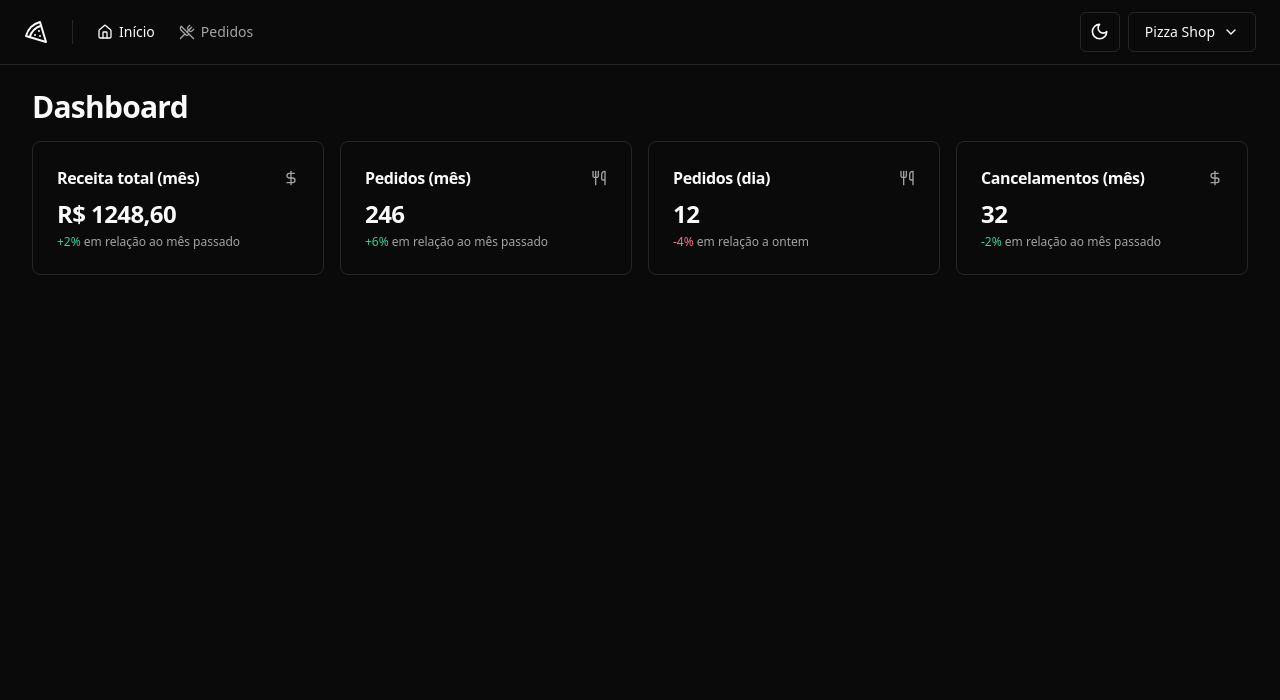
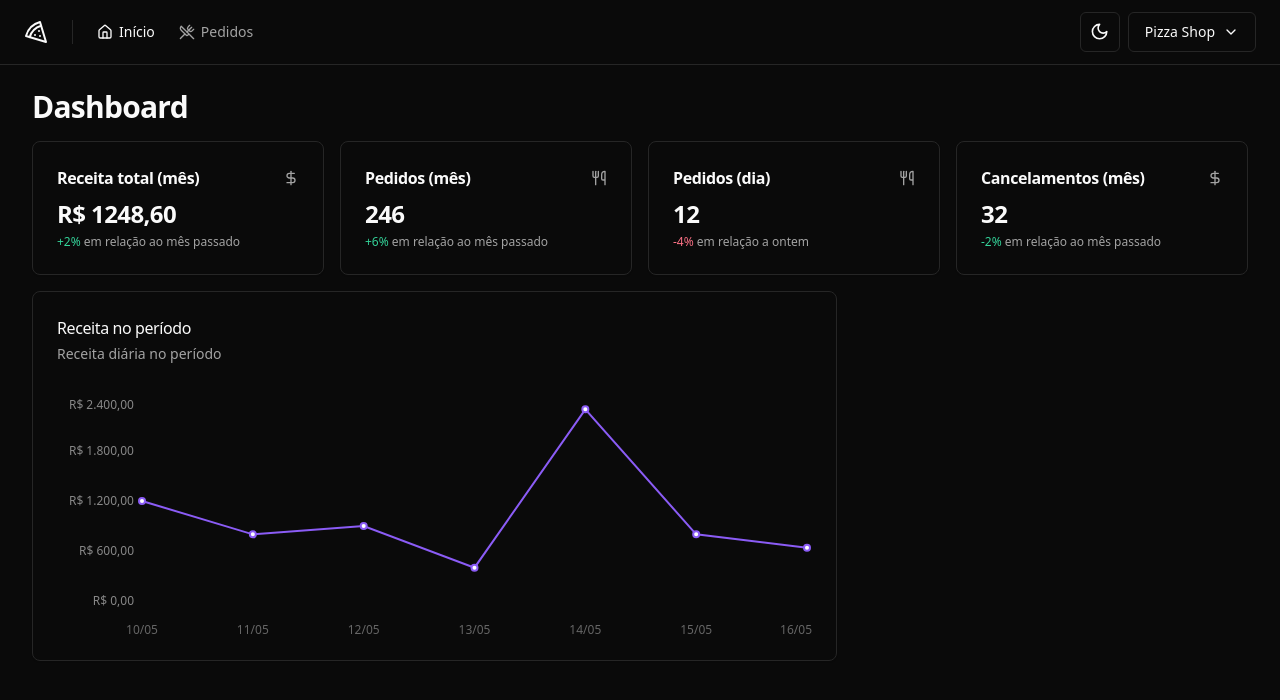
Before and after one commit to oeduardots/ignite-react-pizzashop, a React (Vite) app: page / in a window 1280 px wide. Shown: the top 700 px of the page. Built offline with nearby package versions, Linux system fonts and the light colour scheme.

Commit message:
grafico de receita no periodo

```diff
--- a/package.json
+++ b/package.json
@@ -25,6 +25,7 @@
     "react-helmet-async": "^2.0.5",
     "react-hook-form": "^7.51.5",
     "react-router-dom": "^6.23.1",
+    "recharts": "^2.12.7",
     "sonner": "^1.4.41",
     "tailwind-merge": "^2.3.0",
     "tailwindcss-animate": "^1.0.7",
--- a/src/pages/app/dashboard/index.tsx
+++ b/src/pages/app/dashboard/index.tsx
@@ -4,6 +4,7 @@ import { DayOrdersAmountCard } from './day-orders-amount-card'
 import { MonthCanceledOrdersAmountCard } from './month-canceled-orders-amount-card'
 import { MonthOrdersAmountCard } from './month-orders-amount-card'
 import { MonthRevenueCard } from './month-revenue-card'
+import { RevenueChart } from './revenue-chart'
 
 export function Dashboard() {
   return (
@@ -19,6 +20,10 @@ export function Dashboard() {
           <DayOrdersAmountCard />
           <MonthCanceledOrdersAmountCard />
         </div>
+
+        <div className="grid grid-cols-9 gap-4">
+          <RevenueChart />
+        </div>
       </div>
     </>
   )
--- /dev/null
+++ b/src/pages/app/dashboard/revenue-chart.tsx
@@ -0,0 +1,62 @@
+import { Line, LineChart, ResponsiveContainer, XAxis, YAxis } from 'recharts'
+import colors from 'tailwindcss/colors'
+
+import {
+  Card,
+  CardContent,
+  CardDescription,
+  CardHeader,
+  CardTitle,
+} from '@/components/ui/card'
+
+const data = [
+  { date: '10/05', revenue: 1200 },
+  { date: '11/05', revenue: 800 },
+  { date: '12/05', revenue: 900 },
+  { date: '13/05', revenue: 400 },
+  { date: '14/05', revenue: 2300 },
+  { date: '15/05', revenue: 800 },
+  { date: '16/05', revenue: 640 },
+]
+
+export function RevenueChart() {
+  return (
+    <Card className="col-span-6">
+      <CardHeader className="flex-row items-center justify-between pb-8">
+        <div className="space-y-1">
+          <CardTitle className="text-base font-medium">
+            Receita no período
+          </CardTitle>
+          <CardDescription>Receita diária no período</CardDescription>
+        </div>
+      </CardHeader>
+      <CardContent>
+        <ResponsiveContainer width="100%" height={240}>
+          <LineChart data={data} style={{ fontSize: 12 }}>
+            <XAxis dataKey="date" tickLine={false} axisLine={false} dy={16} />
+
+            <YAxis
+              stroke="#888"
+              axisLine={false}
+              tickLine={false}
+              width={80}
+              tickFormatter={(value: number) =>
+                value.toLocaleString('pt-BR', {
+                  style: 'currency',
+                  currency: 'BRL',
+                })
+              }
+            />
+
+            <Line
+              type="linear"
+              strokeWidth={2}
+              dataKey="revenue"
+              stroke={colors.violet['500']}
+            />
+          </LineChart>
+        </ResponsiveContainer>
+      </CardContent>
+    </Card>
+  )
+}
```
Also changed, not shown: 1 other file (tests, documents, lock files or other folders).
